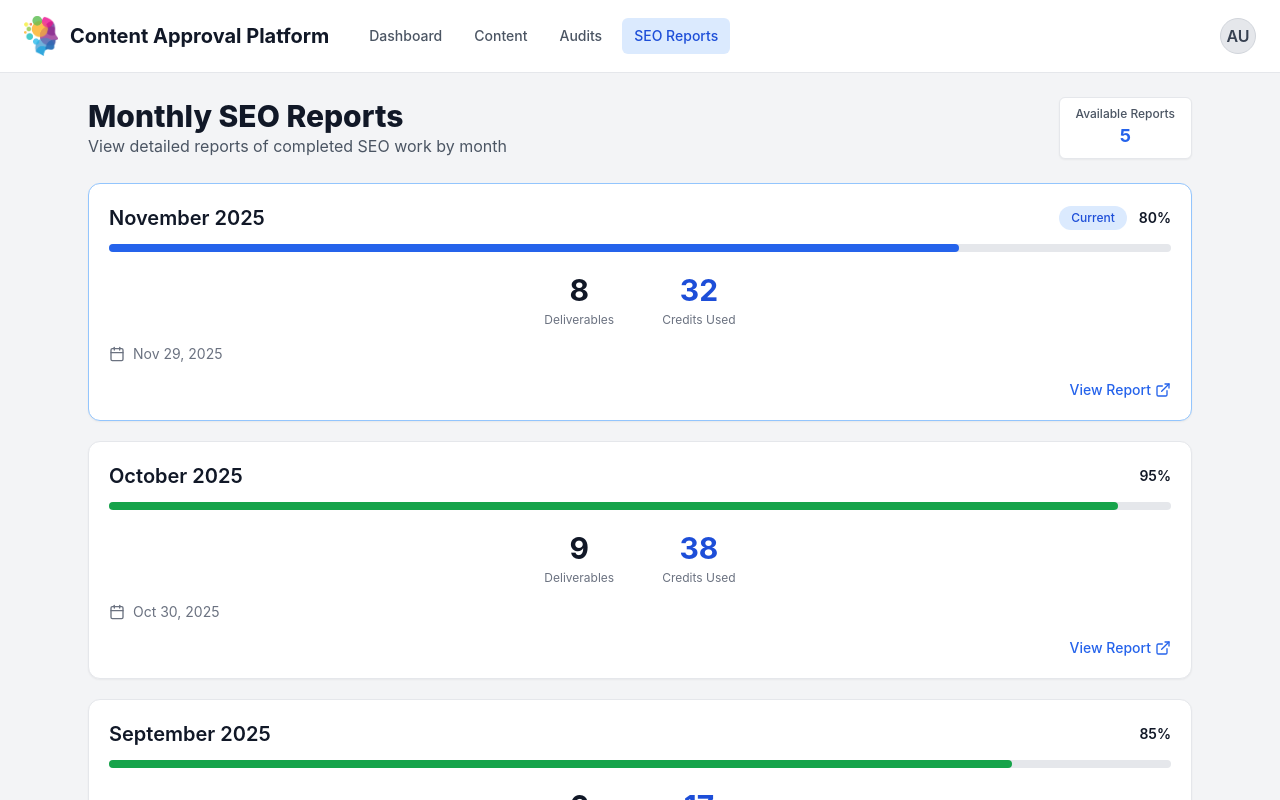
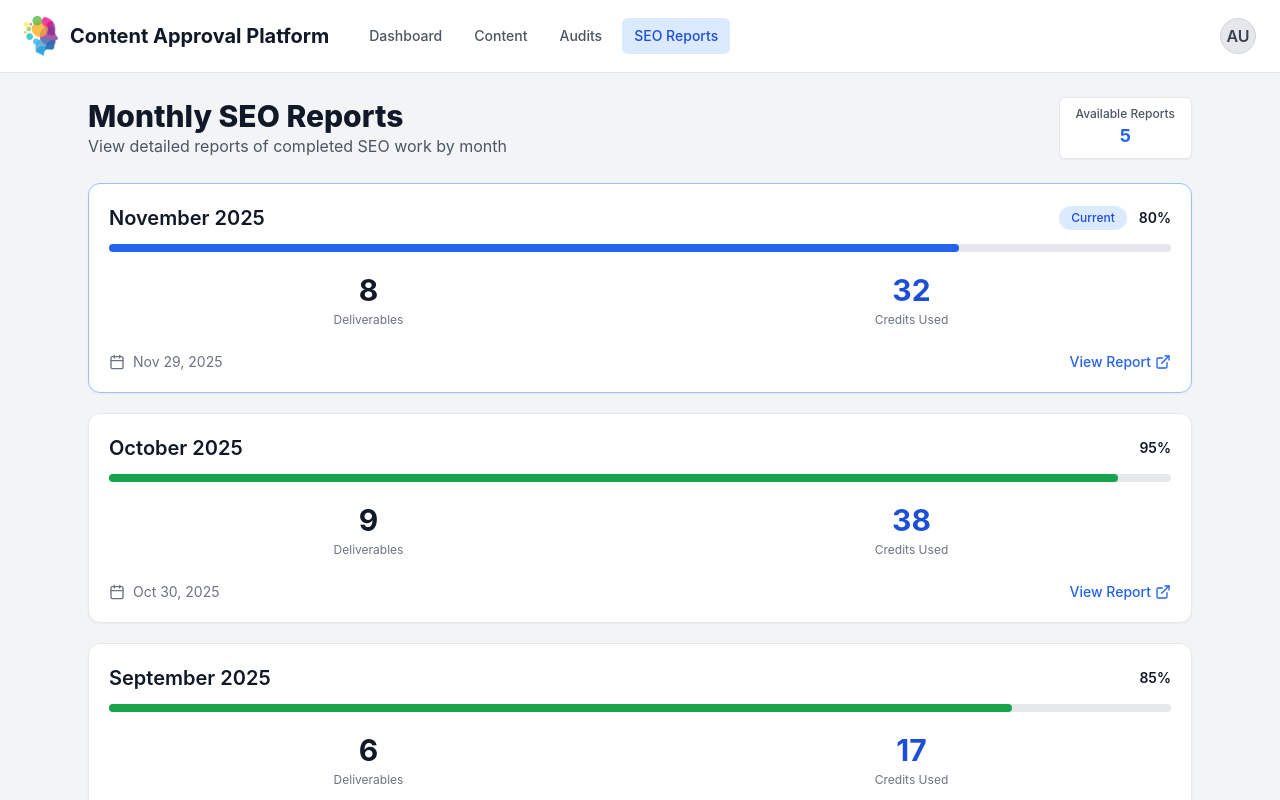
Before and after one commit to hs-matthew/approval-platform, a React (Create React App) app: page /seo-reports in a window 1280 px wide. Shown: the top 800 px of the page. Built offline with nearby package versions, Linux system fonts and the light colour scheme; no server answers; the database is empty.

Commit message:
Update ReportsList.js

```diff
--- a/src/pages/Reports/ReportsList.js
+++ b/src/pages/Reports/ReportsList.js
@@ -115,20 +115,25 @@ export default function ReportsList() {
       </div>
     </div>
 
-    {/* Centered stats */}
-    <div className="mt-5 flex justify-center gap-12 text-center">
+    {/* Stats row */}
+    <div className="mt-5 grid grid-cols-2 gap-6 text-center">
       <div>
-        <div className="text-3xl font-bold text-gray-900">{r.deliverables}</div>
+        <div className="text-3xl font-bold text-gray-900">
+          {r.deliverables}
+        </div>
         <div className="text-xs text-gray-500 mt-1">Deliverables</div>
       </div>
       <div>
-        <div className="text-3xl font-bold text-blue-700">{r.usedCredits}</div>
+        <div className="text-3xl font-bold text-blue-700">
+          {r.usedCredits}
+        </div>
         <div className="text-xs text-gray-500 mt-1">Credits Used</div>
       </div>
     </div>
 
-    {/* Date */}
-    <div className="mt-4 flex items-center gap-2 text-sm text-gray-500">
+    {/* Footer row (date left, link right) */}
+    <div className="mt-6 flex items-center justify-between text-sm text-gray-500">
+      <div className="flex items-center gap-2">
         <Calendar className="w-4 h-4" />
         {new Date(r.lastUpdated).toLocaleDateString(undefined, {
           month: "short",
@@ -136,17 +141,13 @@ export default function ReportsList() {
           year: "numeric",
         })}
       </div>
-
-    {/* Footer link pinned at bottom-right */}
-    <div className="mt-4 flex justify-end">
-  <Link
-    to={`/seo-reports/${r.id}`}
+      <button
+        onClick={() => navigate(`/seo-reports/${r.id}`)}
         className="inline-flex items-center gap-1 text-blue-600 hover:text-blue-800 font-medium text-sm"
-    aria-label={`View report for ${r.monthLabel}`}
       >
         View Report
         <ExternalLink className="w-4 h-4" />
-  </Link>
+      </button>
     </div>
   </div>
 </div>
```
Lines whose indentation alone changed are shown as unchanged.
